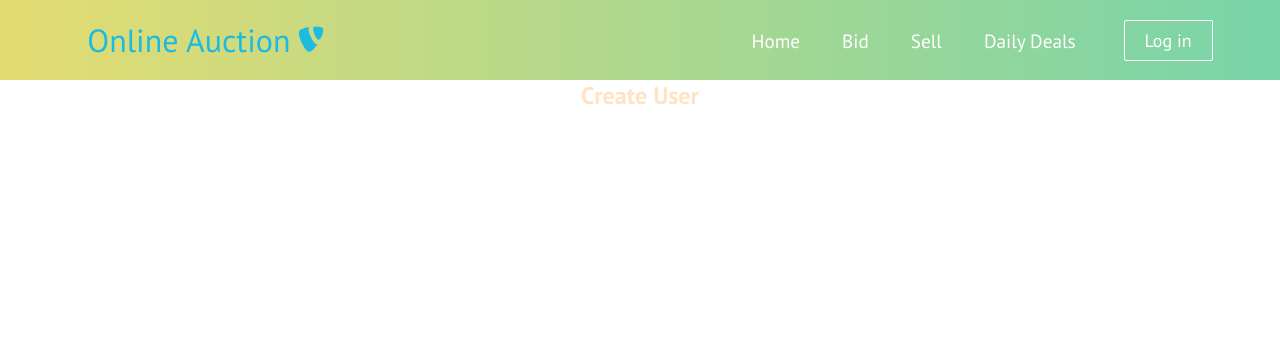
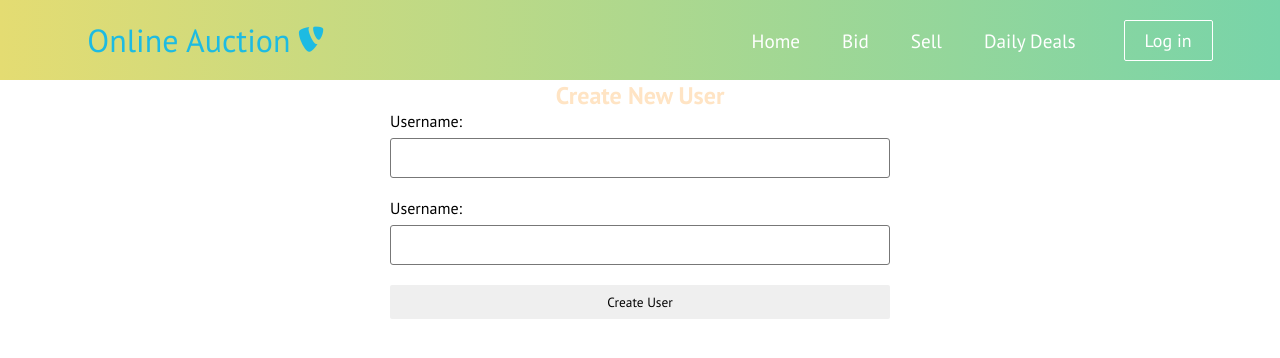
Before and after one commit to Madushan97/Auction_Web, a React (Create React App) app: page /Createuser in a window 1280 px wide. Shown: the top 358 px of the page. Built offline with nearby package versions, Linux system fonts and the light colour scheme.

Commit message:
Admin pages

```diff
--- a/src/components/Auctions/Createauction.js
+++ b/src/components/Auctions/Createauction.js
@@ -3,7 +3,7 @@ import axios from 'axios';
 import DatePicker from 'react-datepicker';
 import "react-datepicker/dist/react-datepicker.css";
 
-export default class CreateAuction extends Component {
+export default class EditExercise extends Component {
   constructor(props) {
     super(props);
 
@@ -23,12 +23,25 @@ export default class CreateAuction extends Component {
   }
 
   componentDidMount() {
+    axios.get('http://localhost:5000/exercises/'+this.props.match.params.id)
+      .then(response => {
+        this.setState({
+          username: response.data.username,
+          email: response.data.email,
+          description: response.data.description,
+          duration: response.data.duration,
+          date: new Date(response.data.date)
+        })
+      })
+      .catch(function (error) {
+        console.log(error);
+      })
+
     axios.get('http://localhost:5000/users/')
       .then(response => {
         if (response.data.length > 0) {
           this.setState({
             users: response.data.map(user => user.username),
-            username: response.data[0].username
           })
         }
       })
@@ -50,6 +63,12 @@ export default class CreateAuction extends Component {
     })
   }
 
+//   onChangeEmail(e) {
+//     this.setState({
+//       email: e.target.value
+//     })
+//   }
+
   onChangeDuration(e) {
     this.setState({
       duration: e.target.value
@@ -67,6 +86,7 @@ export default class CreateAuction extends Component {
 
     const exercise = {
       username: this.state.username,
+      email: this.state.email,
       description: this.state.description,
       duration: this.state.duration,
       date: this.state.date
@@ -74,7 +94,7 @@ export default class CreateAuction extends Component {
 
     console.log(exercise);
 
-    axios.post('http://localhost:5000/exercises/add', exercise)
+    axios.post('http://localhost:5000/exercises/update/' + this.props.match.params.id, exercise)
       .then(res => console.log(res.data));
 
     window.location = '/';
@@ -83,24 +103,18 @@ export default class CreateAuction extends Component {
   render() {
     return (
     <div>
-      <h3>Create New Exercise Log</h3>
+      <h3>Edit Exercise Log</h3>
       <form onSubmit={this.onSubmit}>
         <div className="form-group">
           <label>Username: </label>
-          <select ref="userInput"
+
+
+          <input  type="text"
               required
               className="form-control"
               value={this.state.username}
-              onChange={this.onChangeUsername}>
-              {
-                this.state.users.map(function(user) {
-                  return <option
-                    key={user}
-                    value={user}>{user}
-                    </option>;
-                })
-              }
-          </select>
+              onChange={this.onChangeUsername}
+              />
         </div>
         <div className="form-group">
           <label>Description: </label>
@@ -111,6 +125,18 @@ export default class CreateAuction extends Component {
               onChange={this.onChangeDescription}
               />
         </div>
+
+        <div className="form-group">
+          <label>Email: </label>
+          <input  type="text"
+              required
+              className="form-control"
+              value={this.state.email}
+              onChange={this.onChangeEmail}
+              />
+        </div>
+
+
         <div className="form-group">
           <label>Duration (in minutes): </label>
           <input
@@ -131,7 +157,7 @@ export default class CreateAuction extends Component {
         </div>
 
         <div className="form-group">
-          <input type="submit" value="Create Exercise Log" className="btn btn-primary" />
+          <input type="submit" value="Edit Exercise Log" className="btn btn-primary" />
         </div>
       </form>
     </div>
--- a/src/components/Auctions/Createuser.js
+++ b/src/components/Auctions/Createuser.js
@@ -1,11 +1,72 @@
-import React from 'react'
+import React, { Component } from 'react';
+import axios from 'axios';
 
-function Createuser() {
+export default class CreateUser extends Component {
+  constructor(props) {
+    super(props);
+
+    this.onChangeUsername = this.onChangeUsername.bind(this);
+    this.onSubmit = this.onSubmit.bind(this);
+
+    this.state = {
+      username: ''
+    }
+  }
+
+  onChangeUsername(e) {
+    this.setState({
+      username: e.target.value
+    })
+  }
+
+  onSubmit(e) {
+    e.preventDefault();
+
+    const user = {
+      username: this.state.username
+    }
+
+    console.log(user);
+
+    axios.post('http://localhost:5000/users/add', user)
+      .then(res => console.log(res.data));
+
+    this.setState({
+      username: ''
+    })
+  }
+
+  render() {
     return (
-        <div>
-            <h2>Create User</h2>
-        </div>
+      <div>
+        <h2>Create New User</h2>
+        {/* usrname */}
+        <form onSubmit={this.onSubmit}>
+          <div className="form-group">
+            <label>Username: </label>
+            <input  type="text"
+                required
+                className="form-control"
+                value={this.state.username}
+                onChange={this.onChangeUsername}
+                />
+          </div>
+
+          <div className="form-group">
+            <label>Username: </label>
+            <input  type="text"
+                required
+                className="form-control"
+                value={this.state.username}
+                onChange={this.onChangeUsername}
+                />
+          </div>
+
+          <div className="form-group">
+            <input type="submit" value="Create User" className="btn btn-primary" />
+          </div>
+        </form>
+      </div>
     )
+  }
 }
-
-export default Createuser;
--- a/src/components/Auctions/Editauction.js
+++ b/src/components/Auctions/Editauction.js
@@ -1,11 +1,152 @@
-import React from 'react'
+import React, { Component } from 'react';
+import axios from 'axios';
+import DatePicker from 'react-datepicker';
+import "react-datepicker/dist/react-datepicker.css";
 
-function Editauction() {
+export default class EditExercise extends Component {
+  constructor(props) {
+    super(props);
+
+    this.onChangeUsername = this.onChangeUsername.bind(this);
+    this.onChangeDescription = this.onChangeDescription.bind(this);
+    this.onChangeDuration = this.onChangeDuration.bind(this);
+    this.onChangeDate = this.onChangeDate.bind(this);
+    this.onSubmit = this.onSubmit.bind(this);
+
+    this.state = {
+      username: '',
+      description: '',
+      duration: 0,
+      date: new Date(),
+      users: []
+    }
+  }
+
+  componentDidMount() {
+    axios.get('http://localhost:5000/exercises/'+this.props.match.params.id)
+      .then(response => {
+        this.setState({
+          username: response.data.username,
+          description: response.data.description,
+          duration: response.data.duration,
+          date: new Date(response.data.date)
+        })
+      })
+      .catch(function (error) {
+        console.log(error);
+      })
+
+    axios.get('http://localhost:5000/users/')
+      .then(response => {
+        if (response.data.length > 0) {
+          this.setState({
+            users: response.data.map(user => user.username),
+          })
+        }
+      })
+      .catch((error) => {
+        console.log(error);
+      })
+
+  }
+
+  onChangeUsername(e) {
+    this.setState({
+      username: e.target.value
+    })
+  }
+
+  onChangeDescription(e) {
+    this.setState({
+      description: e.target.value
+    })
+  }
+
+  onChangeDuration(e) {
+    this.setState({
+      duration: e.target.value
+    })
+  }
+
+  onChangeDate(date) {
+    this.setState({
+      date: date
+    })
+  }
+
+  onSubmit(e) {
+    e.preventDefault();
+
+    const exercise = {
+      username: this.state.username,
+      description: this.state.description,
+      duration: this.state.duration,
+      date: this.state.date
+    }
+
+    console.log(exercise);
+
+    axios.post('http://localhost:5000/exercises/update/' + this.props.match.params.id, exercise)
+      .then(res => console.log(res.data));
+
+    window.location = '/';
+  }
+
+  render() {
     return (
-        <div>
-            <h2>Edit Auction</h2>
+    <div>
+      <h2>Edit Auction</h2>
+      <form onSubmit={this.onSubmit}>
+        <div className="form-group">
+          <label>Username: </label>
+          <select ref="userInput"
+              required
+              className="form-control"
+              value={this.state.username}
+              onChange={this.onChangeUsername}>
+              {
+                this.state.users.map(function(user) {
+                  return <option
+                    key={user}
+                    value={user}>{user}
+                    </option>;
+                })
+              }
+          </select>
         </div>
+        <div className="form-group">
+          <label>Description: </label>
+          <input  type="text"
+              required
+              className="form-control"
+              value={this.state.description}
+              onChange={this.onChangeDescription}
+              />
+        </div>
+        <div className="form-group">
+          <label>Duration (in minutes): </label>
+          <input
+              type="text"
+              className="form-control"
+              value={this.state.duration}
+              onChange={this.onChangeDuration}
+              />
+        </div>
+        <div className="form-group">
+          <label>Date: </label>
+          <div>
+            <DatePicker
+              selected={this.state.date}
+              onChange={this.onChangeDate}
+            />
+          </div>
+        </div>
+
+        <div className="form-group">
+          <input type="submit" value="Edit Exercise Log" className="btn btn-primary" />
+        </div>
+      </form>
+    </div>
     )
+  }
 }
-
-export default Editauction;
```
